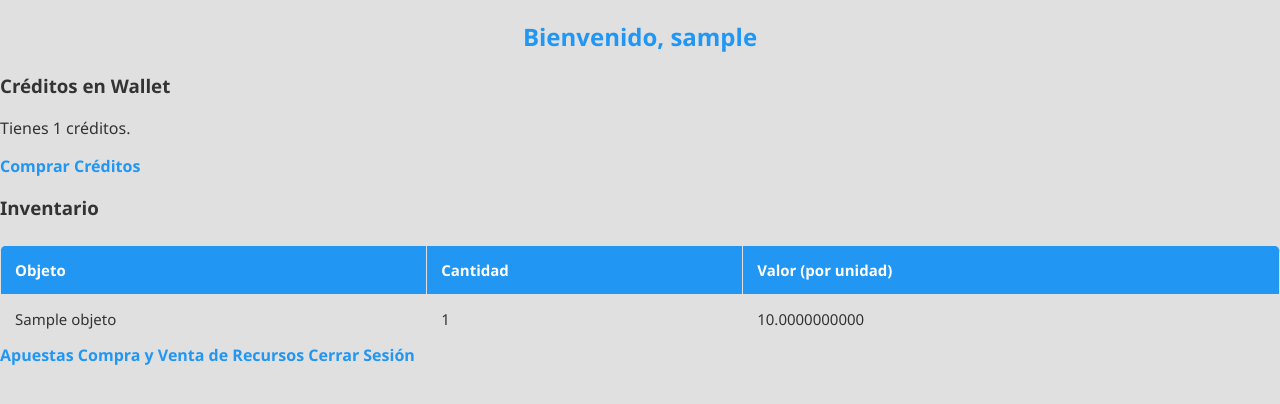
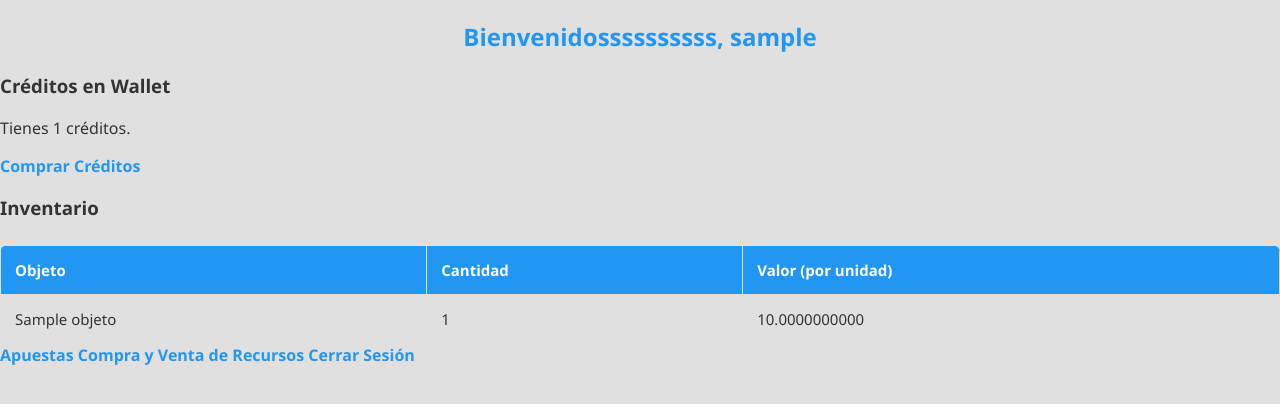
Before and after one commit to moriva01/proyecto_ingenieria_datos, a Flask app: page /home in a window 1280 px wide. Shown: the top 404 px of the page. Run offline with Flask 3, Linux system fonts and the light colour scheme; a user stored in the database is signed in; tables that the repository leaves empty hold one stand-in row (values such as "Sample post").

Commit message:
Update home.html

```diff
--- a/code/app/templates/home.html
+++ b/code/app/templates/home.html
@@ -8,7 +8,7 @@
     <link rel="stylesheet" href="{{ url_for('static', filename='style.css') }}">
 </head>
 <body>
-    <h2>Bienvenido, {{ jugador.nickname }}</h2>
+    <h2>Bienvenidossssssssss, {{ jugador.nickname }}</h2>
 
     <h3>Créditos en Wallet</h3>
     <p>Tienes {{ wallet.creditos }} créditos.</p>
```
